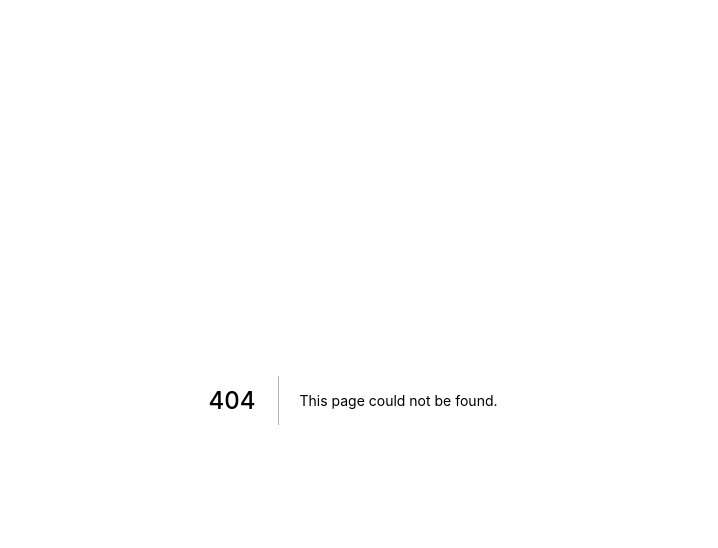
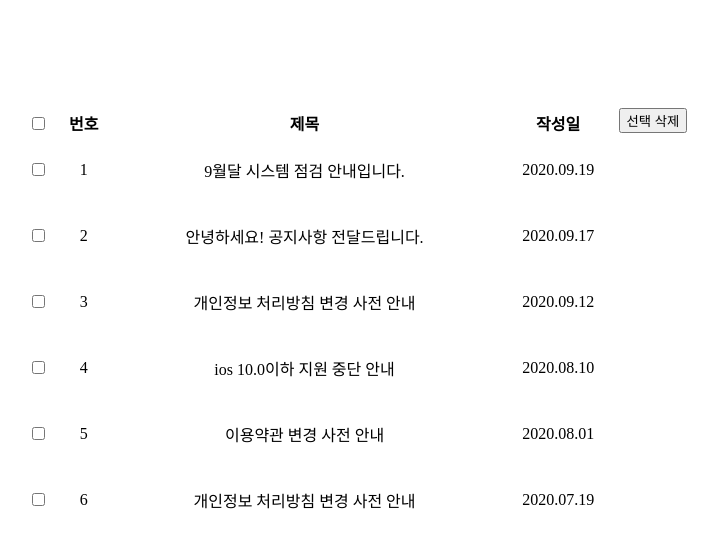
Before and after one commit to OHJINWON/class_quiz, a Next.js app: page /07/difficult-quiz in a window 1280 px wide. Before the commit this address had no page. Shown: the top 548 px of the page, without its empty margins (287-1005 px from the left). Built offline with nearby package versions, Linux system fonts and the light colour scheme.

Commit message:
map/filter 예제 문제 풀이 checkbox 클릭 후 제거버튼 클릭시 해당 checkbox 삭제 후 refetchQueries 업데이트

```diff
--- /dev/null
+++ b/pages/07/difficult-quiz/index.js
@@ -0,0 +1,91 @@
+// 아래의 UI를 만들고(UI는 모두 하드코딩 합니다), 체크박스 클릭 알고리즘을 완성하세요.
+// 1-1) 최상단 체크박스를 선택하면, 모든 체크박스가 선택되어야 합니다.
+// 1-2) 최상단 체크박스를 선택 해제하면, 모든 체크박스도 선택 해제되어야 합니다.
+// 1-3) 최상단 체크박스가 선택 해제 되어있더라도, 나머지 체크박스를 모두 선택하면 최상단 체크박스가 선택되어야 합니다.
+// 1-4) 최상단 체크박스가 선택되어있더라도, 나머지 체크박스 중 하나라도 선택 해제하면, 최상단 체크박스도 선택 해제되어야 합니다.
+import { useState } from 'react';
+import { Container, MyTd,MyTr, Table } from './index.styles'
+import { ClassNames } from '@emotion/react';
+
+const dataList = [
+    { id: 1, data: "9월달 시스템 점검 안내입니다.", date: "2020.09.19" },
+    { id: 2, data: "안녕하세요! 공지사항 전달드립니다.", date: "2020.09.17" },
+    { id: 3, data: "개인정보 처리방침 변경 사전 안내", date: "2020.09.12" },
+    { id: 4, data: "ios 10.0이하 지원 중단 안내", date: "2020.08.10" },
+    { id: 5, data: "이용약관 변경 사전 안내", date: "2020.08.01" },
+    { id: 6, data: "개인정보 처리방침 변경 사전 안내", date: "2020.07.19" },
+];
+
+export default function DifficultPage() {
+
+    const [checkedList, setCheckedList] = useState([])
+    const [ischecked, setIsChecked] = useState(false)
+
+
+    const onChangeChceckBtn = (e) => {
+        // 전체체크 박스가 true면 체크 faslse면 노체크
+        const isChecked = e.target.checked
+        // true면 하단체크 박스 모두 true로 변경
+        setIsChecked(isChecked)
+        setCheckedList(
+            isChecked ? dataList.map((item) => item.id) : []
+        )
+    }
+
+    const onChangeInput = (e, id) => {
+
+        const isChecked = e.target.checked
+        let updatedCheckedList = [...checkedList]
+
+        if(isChecked) {
+            updatedCheckedList.push(id)
+        } else {
+            updatedCheckedList = updatedCheckedList.filter(
+                (item) => item !== id
+            )
+        }
+        setCheckedList(updatedCheckedList)
+        setIsChecked(updatedCheckedList.length === dataList.length)
+    }
+
+    const onClickBtn = () => {
+        const removeData = dataList.filter( (item) =>
+            !checkedList.includes(item.id)
+        )
+
+    }
+    // console.log(checkedList)
+    // console.log(checkedList)
+    return(
+        <Container>
+            <Table>
+                <tr>
+                    <th>
+                        <input checked={ischecked} onChange={onChangeChceckBtn} type="checkbox" style={{marginTop:"5px"}}></input>
+                    </th>
+                    <th>번호</th>
+                    <th>제목</th>
+                    <th>작성일</th>
+                </tr>
+                {
+                    dataList.map(dataList => (
+                        <MyTr key={dataList.id}>
+                            <MyTd>
+                                <input  id={dataList.id} type='checkbox'
+                                    onChange={(e) => onChangeInput(e, dataList.id)}
+                                    checked={checkedList.includes(dataList.id)}
+                                    />
+                            </MyTd>
+                            <MyTd>{dataList.id}</MyTd>
+                            <MyTd>{dataList.data}</MyTd>
+                            <MyTd>{dataList.date}</MyTd>
+                        </MyTr>
+                    ))
+                }
+            </Table>
+            <div>
+                <button onClick={onClickBtn}>선택 삭제</button>
+            </div>
+        </Container>
+    )
+}
--- /dev/null
+++ b/pages/07/difficult-quiz/index.styles.js
@@ -0,0 +1,16 @@
+import styled from "@emotion/styled";
+
+export const Container = styled.div`
+  display: flex;
+  justify-content: center;
+  padding: 100px;
+`;
+export const Table = styled.table`
+  width: 600px;
+`;
+export const MyTr = styled.tr`
+  text-align: center;
+`;
+export const MyTd = styled.td`
+  padding: 20px 0 20px 0;
+`;
```
Also changed, not shown: pages/07/bonus-01/index.js (added, +32 -0 lines), pages/07/bonus-02/index.js (added, +29 -0 lines), pages/07/products/index.js (added, +64 -0 lines).
